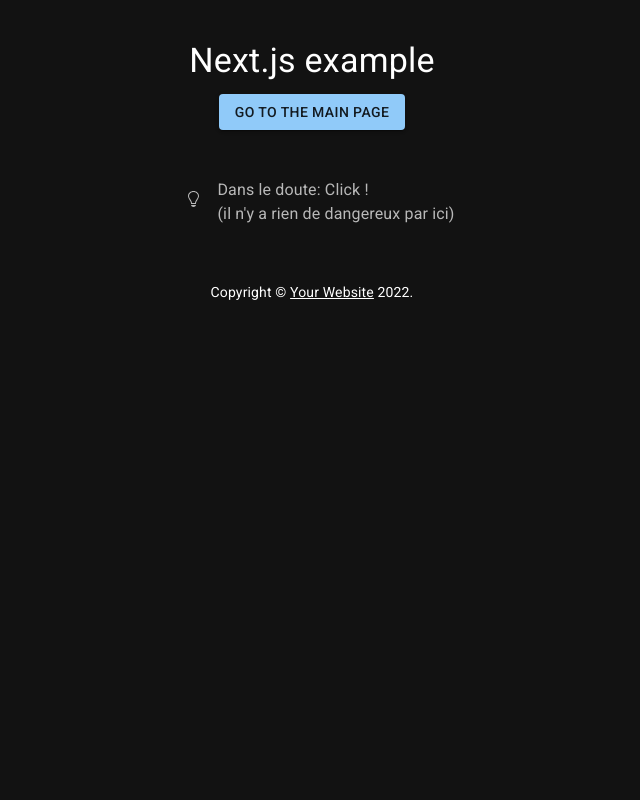
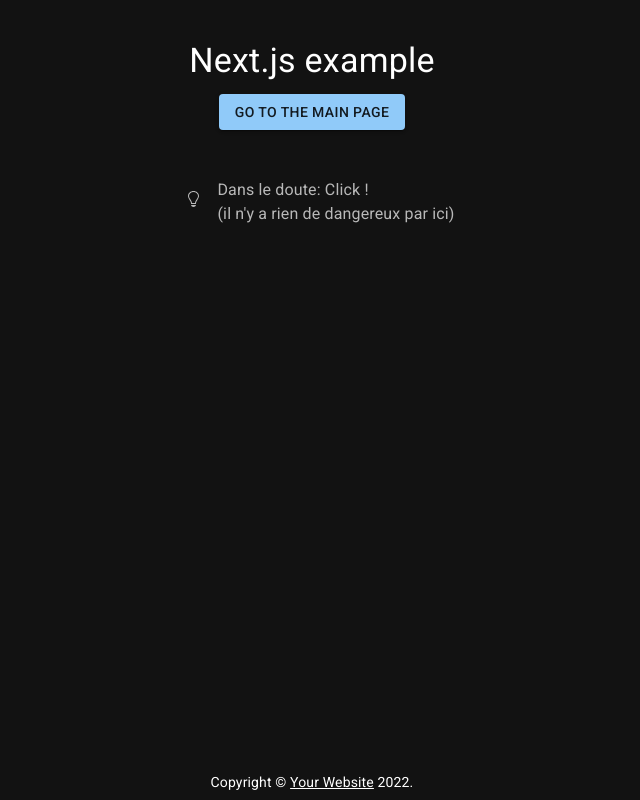
Before and after one commit to topinanbourg/lama-next, a Next.js app: page /about in a window 1280 px wide. Shown: the whole page, without its empty margins (328-968 px from the left). Built offline with nearby package versions, Linux system fonts and the light colour scheme.

Commit message:
fix footer position

```diff
--- a/components/Copyright.js
+++ b/components/Copyright.js
@@ -6,7 +6,7 @@
 const Copyright = () => {
   return (
     <Box
-      className={sxStyles.copyright}
+      sx={sxStyles.copyright}
       component="footer"
     >
       <Typography variant="body2" align="center">
@@ -22,9 +22,13 @@
 
 const sxStyles = {
   copyright: {
+    position: "fixed",
+    bottom: 0,
+    width: "80%",
+    left: "50%",
+    ml: "-40%",
     py: 1,
     px: 0,
-    color: "primary.contrastText",
   },
 };
 
```
